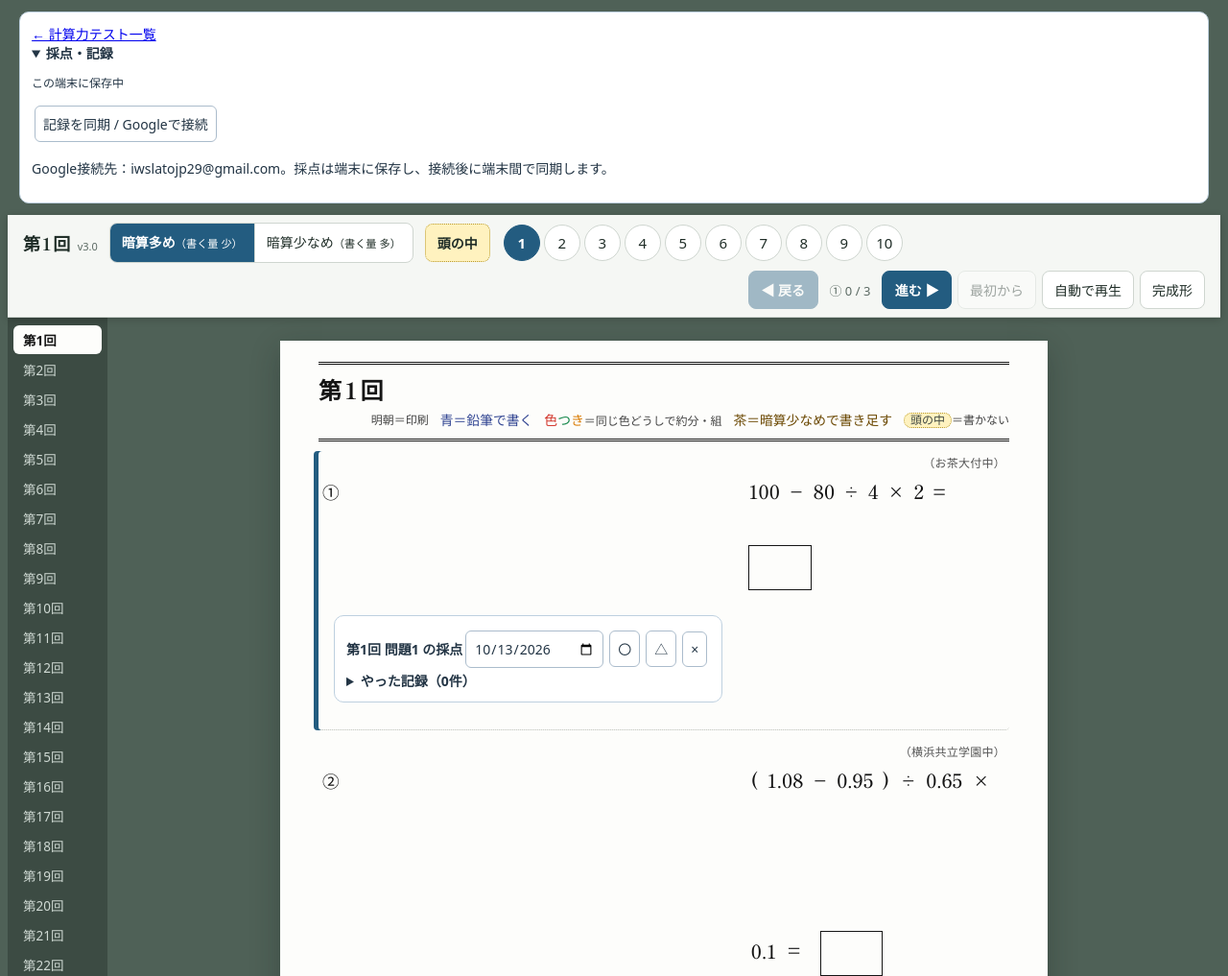
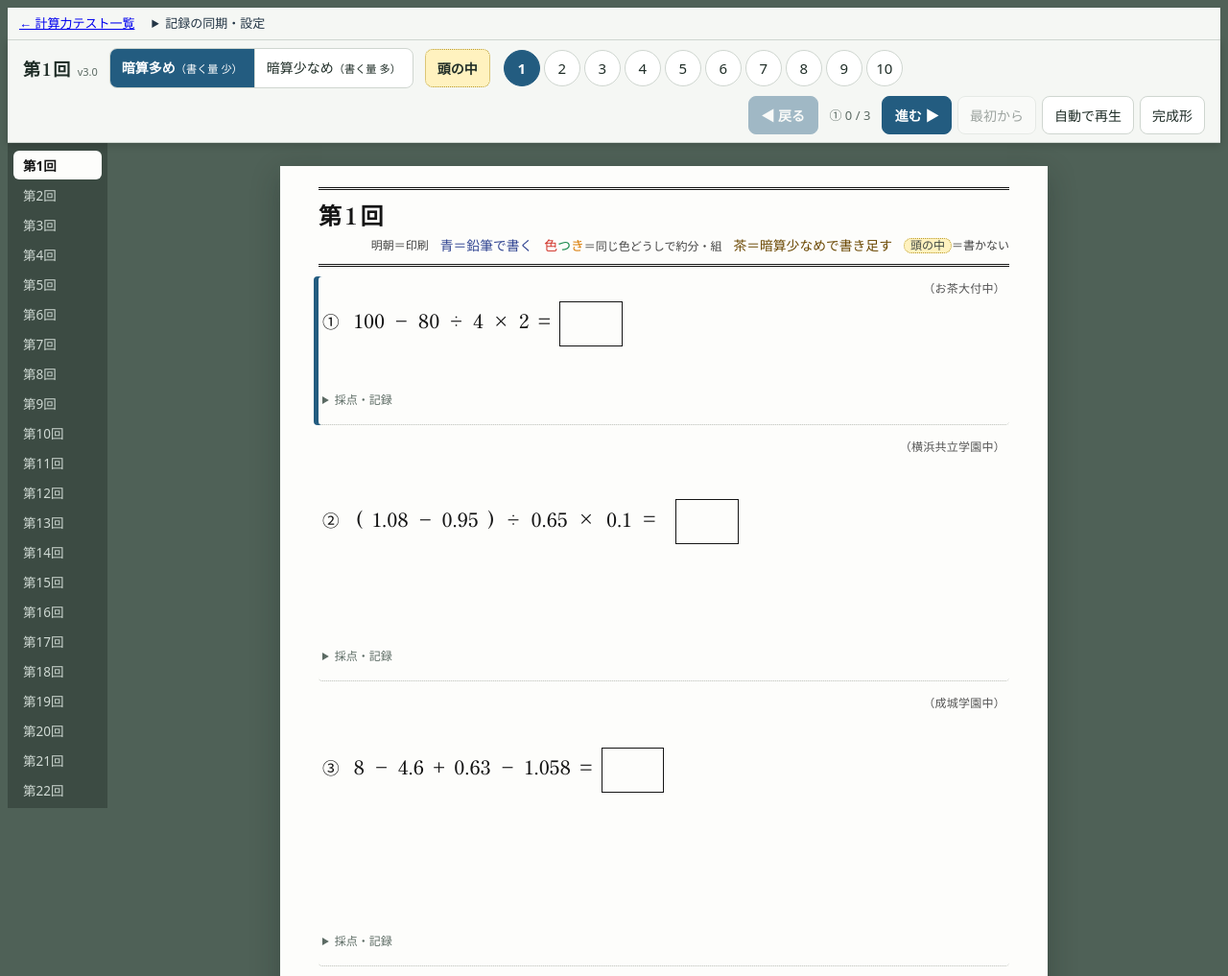
Before and after one commit to iwslatojp29/math-app, a plain HTML site: page calculation-test/計算力テスト‗桐杏学園.html in a window 1280 px wide. Shown: the top 1017 px of the page at 96% size. Drawn offline with Linux system fonts and the light colour scheme; a web font is replaced by a local one.

Commit message:
Keep calculation layout full width and fold grading controls

```diff
--- a/calculation-test/計算力テスト‗桐杏学園.html
+++ b/calculation-test/計算力テスト‗桐杏学園.html
@@ -4194,4 +4194,4 @@ window.__kk={load,next,prev,mode,think,joins,all(){els.forEach((_,i)=>{k[i]=max[
 </script>
 
 <script src="../sapix/record-sync.js?v=20261012"></script>
-<script src="../shared/calculation-records.js?v=20261012"></script></html>
+<script src="../shared/calculation-records.js?v=20261014"></script></html>
--- a/shared/calculation-records.js
+++ b/shared/calculation-records.js
@@ -4,11 +4,11 @@
   const file = decodeURIComponent(location.pathname.split('/').pop());
   const index = file === 'index.html' || !file;
   const style = document.createElement('style');
-  style.textContent = '.cr-panel{background:#fff;color:#233545;border:1px solid #bed0df;border-radius:10px;padding:12px;margin:12px;font:14px system-ui;position:relative;z-index:11}.cr-panel button,.cr-panel input{font:inherit;padding:8px;margin:3px;border:1px solid #abbccc;border-radius:6px;background:#fff;color:#233545}.cr-panel summary{cursor:pointer;font-weight:bold}.cr-panel ul{padding-left:22px;max-height:180px;overflow:auto}.cr-panel .cr-status{font-size:12px;overflow-wrap:anywhere}.cr-mark{font-weight:bold}.cr-panel button:focus-visible{outline:3px solid #e4a349}';
+  style.textContent = `.cr-panel{color:#233545;font:13px system-ui;position:relative;z-index:11;box-sizing:border-box}.cr-top{display:flex;align-items:baseline;flex-wrap:wrap;gap:8px 18px;padding:6px 12px;background:#f5f7f4;border-bottom:1px solid #cfd6d0}.cr-top>details{flex:1;min-width:180px}.cr-panel button,.cr-panel input{font:inherit;padding:7px;margin:3px;border:1px solid #abbccc;border-radius:6px;background:#fff;color:#233545}.cr-panel summary{cursor:pointer;font-weight:500;line-height:1.6}.cr-panel ul{padding-left:22px;max-height:180px;overflow:auto}.cr-panel .cr-status{font-size:12px;overflow-wrap:anywhere}.cr-mark{font-weight:bold;min-width:40px;min-height:40px}.cr-panel button:focus-visible,.cr-panel summary:focus-visible{outline:3px solid #e4a349}.cr-grade{grid-column:1/-1;min-width:0;margin:5px 0 0;padding:0;border:0;background:transparent}.cr-grade>details>summary{color:#5b6a63;font-size:12px}.cr-controls{display:flex;flex-wrap:wrap;align-items:center;gap:4px;padding:6px 0}.cr-history{margin:0 0 4px}.cr-top p{margin:6px 0}.cr-top>details[open]{padding-bottom:6px}`;
   document.head.appendChild(style);
   const panel = document.createElement('section');
-  panel.id = 'calculation-records'; panel.className = 'cr-panel';
-  panel.innerHTML = '<a href="./index.html">← 計算力テスト一覧</a><details open><summary>採点・記録</summary><p class="cr-status" role="status"></p><button type="button" class="cr-sync">記録を同期 / Googleで接続</button><p>Google接続先：iwslatojp29@gmail.com。採点は端末に保存し、接続後に端末間で同期します。</p></details>';
+  panel.id = 'calculation-records'; panel.className = 'cr-panel cr-top';
+  panel.innerHTML = '<a href="./index.html">← 計算力テスト一覧</a><details><summary>記録の同期・設定</summary><p class="cr-status" role="status"></p><button type="button" class="cr-sync">記録を同期 / Googleで接続</button><p>Google接続先：iwslatojp29@gmail.com。採点は端末に保存し、接続後に端末間で同期します。</p></details>';
   document.body.prepend(panel);
   const status = panel.querySelector('.cr-status');
   let store, cloud = {};
@@ -21,7 +21,8 @@
     document.querySelectorAll('[data-cr-pid]').forEach(box => {
       const list = box.querySelector('ul'); list.replaceChildren();
       const rows = entries.filter(e => e.pid === box.dataset.crPid).sort((a,b) => b.value.d.localeCompare(a.value.d) || b.order-a.order);
-      box.querySelector('summary').textContent = 'やった記録（' + rows.length + '件）' + (rows.length ? ' 最新：' + rows[0].value.d + ' ' + labels[rows[0].value.r] : '');
+      box.querySelector('.cr-history summary').textContent = 'やった記録（' + rows.length + '件）' + (rows.length ? ' 最新：' + rows[0].value.d + ' ' + labels[rows[0].value.r] : '');
+      box.querySelector('.cr-toggle').textContent = '採点・記録' + (rows.length ? ' · ' + rows[0].value.d + ' ' + labels[rows[0].value.r] + '（' + rows.length + '件）' : '');
       rows.forEach(e => {
         const li = document.createElement('li');
         li.append(document.createTextNode(e.value.d + ' ' + labels[e.value.r] + ' '));
@@ -33,15 +34,18 @@
   }
   function grading(host, id, label) {
     if (host.querySelector(':scope > [data-cr-pid]')) return;
-    const box = document.createElement('div'); box.className = 'cr-panel'; box.dataset.crPid = prefix + id;
-    const title = document.createElement('strong'); title.textContent = label + ' の採点'; box.append(title);
-    const date = document.createElement('input'); date.type = 'date'; date.value = today(); date.setAttribute('aria-label', '記録する日付'); box.append(date);
+    const box = document.createElement('div'); box.className = 'cr-panel cr-grade'; box.dataset.crPid = prefix + id;
+    const fold = document.createElement('details');
+    const toggle = document.createElement('summary'); toggle.className='cr-toggle'; toggle.textContent='採点・記録'; toggle.setAttribute('aria-label',label+'の採点・記録'); fold.append(toggle); box.append(fold);
+    const controls = document.createElement('div'); controls.className='cr-controls'; fold.append(controls);
+    const title = document.createElement('strong'); title.textContent = label + ' の採点'; controls.append(title);
+    const date = document.createElement('input'); date.type = 'date'; date.value = today(); date.setAttribute('aria-label', '記録する日付'); controls.append(date);
     for (const result of ['o','t','x']) {
       const button = document.createElement('button'); button.type='button'; button.textContent=labels[result]; button.className='cr-mark';
       button.onclick = event => { event.stopPropagation(); try { store.put(box.dataset.crPid,{ d:date.value,r:result }); render(); } catch (_) { status.textContent='記録できませんでした。日付とブラウザの保存設定を確認してください。'; } };
-      box.append(button);
+      controls.append(button);
     }
-    const details = document.createElement('details'); details.innerHTML='<summary>やった記録</summary><ul></ul>'; box.append(details);
+    const details = document.createElement('details'); details.className='cr-history'; details.innerHTML='<summary>やった記録</summary><ul></ul>'; fold.append(details);
     box.addEventListener('click',event => event.stopPropagation()); host.append(box);
   }
   function attach() {
```
Also changed, not shown: calculation-test/index.html (+1 -1 lines), calculation-test/upload.html (+1 -1 lines).
